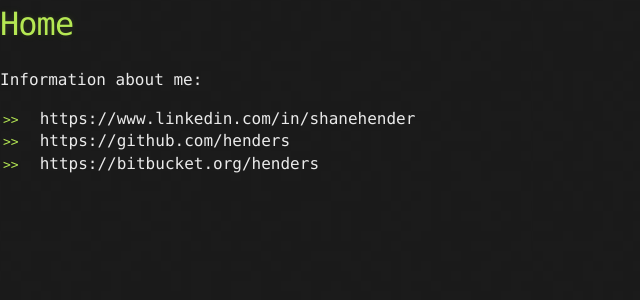
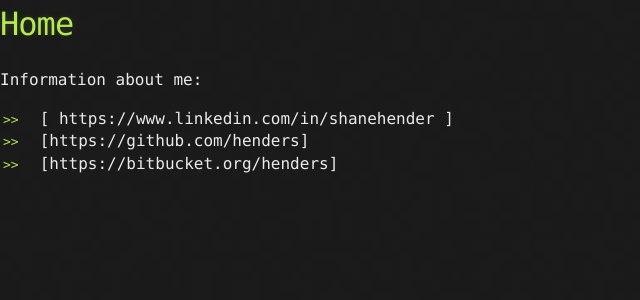
Before and after one commit to henders/henders.github.com, a Jekyll site: the page built from index.md, in a window 1280 px wide. Shown: the top 300 px of the page, without its empty margins (0-640 px from the left). Built offline with Jekyll 4.4.1, drawn with Linux system fonts in a browser that asks for light colours; Markdown is read by kramdown in place of the engine named in the settings.

Commit message:
link style?

```diff
--- a/index.md
+++ b/index.md
@@ -5,6 +5,6 @@
 
 Information about me:
 
-* https://www.linkedin.com/in/shanehender
-* https://github.com/henders
-* https://bitbucket.org/henders
+* [ https://www.linkedin.com/in/shanehender ]
+* [https://github.com/henders]
+* [https://bitbucket.org/henders]
```
